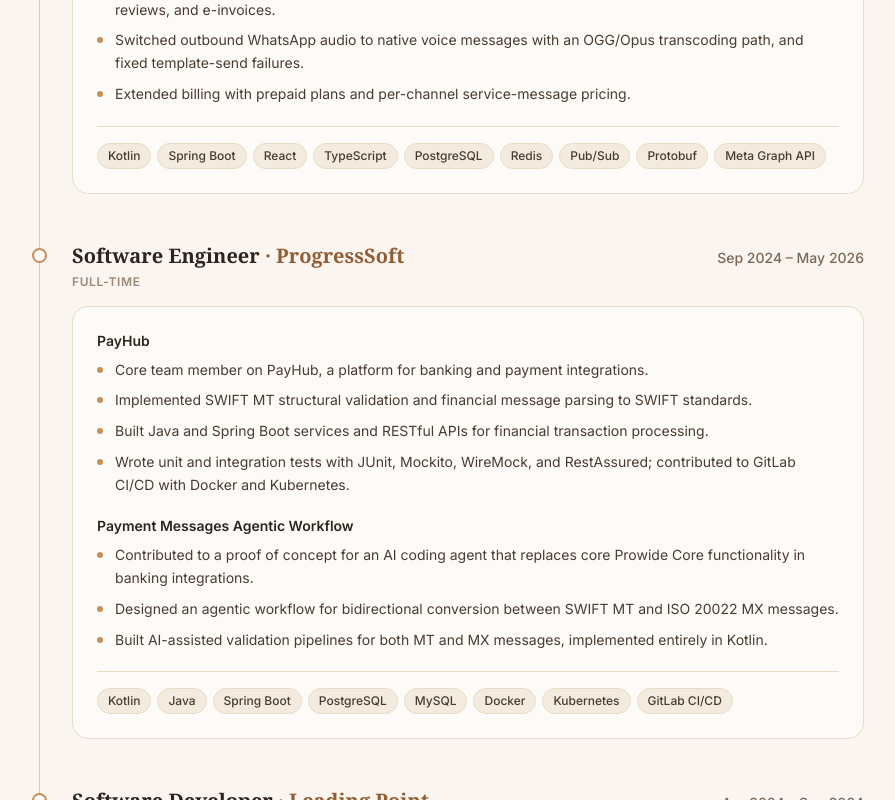
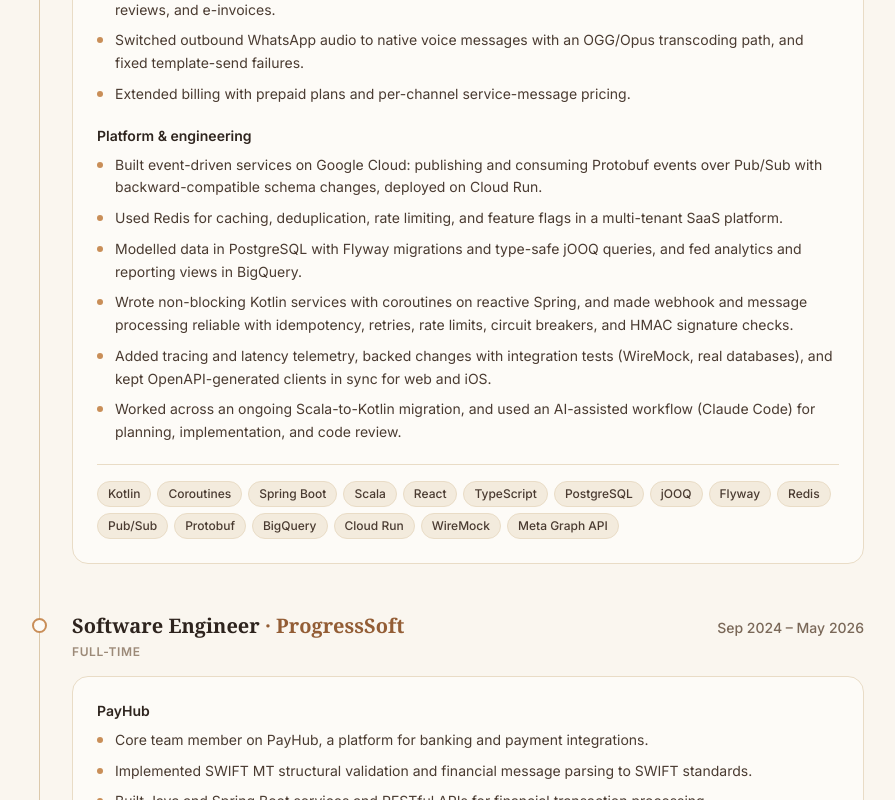
Before and after one commit to hamzahassancode/portfolio, a React (Vite) app in the folder frontend/: page / in a window 1280 px wide. Shown: the part 1640-2440 px from the top of the page, without its empty margins (192-1087 px from the left). Built offline with nearby package versions, Linux system fonts and the light colour scheme.

Commit message:
Add BusinessChat platform experience to site and CV

```diff
--- a/frontend/src/data/portfolio.ts
+++ b/frontend/src/data/portfolio.ts
@@ -36,8 +36,19 @@
           'Extended billing with prepaid plans and per-channel service-message pricing.',
         ],
       },
+      {
+        name: 'Platform & engineering',
+        points: [
+          'Built event-driven services on Google Cloud: publishing and consuming Protobuf events over Pub/Sub with backward-compatible schema changes, deployed on Cloud Run.',
+          'Used Redis for caching, deduplication, rate limiting, and feature flags in a multi-tenant SaaS platform.',
+          'Modelled data in PostgreSQL with Flyway migrations and type-safe jOOQ queries, and fed analytics and reporting views in BigQuery.',
+          'Wrote non-blocking Kotlin services with coroutines on reactive Spring, and made webhook and message processing reliable with idempotency, retries, rate limits, circuit breakers, and HMAC signature checks.',
+          'Added tracing and latency telemetry, backed changes with integration tests (WireMock, real databases), and kept OpenAPI-generated clients in sync for web and iOS.',
+          'Worked across an ongoing Scala-to-Kotlin migration, and used an AI-assisted workflow (Claude Code) for planning, implementation, and code review.',
+        ],
+      },
     ],
-    tech: ['Kotlin', 'Spring Boot', 'React', 'TypeScript', 'PostgreSQL', 'Redis', 'Pub/Sub', 'Protobuf', 'Meta Graph API'],
+    tech: ['Kotlin', 'Coroutines', 'Spring Boot', 'Scala', 'React', 'TypeScript', 'PostgreSQL', 'jOOQ', 'Flyway', 'Redis', 'Pub/Sub', 'Protobuf', 'BigQuery', 'Cloud Run', 'WireMock', 'Meta Graph API'],
   },
   {
     role: 'Software Engineer',
@@ -105,13 +116,13 @@
 ];
 
 export const skillGroups: SkillGroup[] = [
-  { category: 'Languages', skills: ['Kotlin', 'Java', 'Python', 'Dart', 'C++', 'JavaScript', 'TypeScript'] },
-  { category: 'Backend & APIs', skills: ['Spring Boot', 'RESTful APIs', 'Webhooks', 'Protobuf', 'FastAPI', 'Django'] },
+  { category: 'Languages', skills: ['Kotlin', 'Java', 'Scala', 'Python', 'TypeScript', 'JavaScript', 'Dart', 'C++'] },
+  { category: 'Backend & APIs', skills: ['Spring Boot', 'Kotlin Coroutines', 'RESTful APIs', 'Webhooks', 'Event-driven architecture', 'Protobuf', 'OpenAPI', 'FastAPI', 'Django'] },
   { category: 'Messaging & Integrations', skills: ['WhatsApp Business API', 'Instagram API', 'Messenger API', 'Telegram Bot API'] },
   { category: 'Payments', skills: ['SWIFT MT', 'ISO 20022 MX', 'Message validation', 'Transaction processing'] },
-  { category: 'Databases', skills: ['PostgreSQL', 'MySQL', 'Redis', 'NoSQL', 'jOOQ', 'Liquibase'] },
-  { category: 'Cloud & DevOps', skills: ['Docker', 'Kubernetes', 'Google Cloud', 'Pub/Sub', 'CI/CD', 'Git', 'Linux'] },
-  { category: 'Testing', skills: ['JUnit', 'Mockito', 'AssertJ', 'WireMock', 'RestAssured'] },
+  { category: 'Data', skills: ['PostgreSQL', 'MySQL', 'Redis', 'BigQuery', 'NoSQL', 'jOOQ', 'Flyway', 'Liquibase'] },
+  { category: 'Cloud & DevOps', skills: ['Google Cloud', 'Cloud Run', 'Pub/Sub', 'Docker', 'Kubernetes', 'CI/CD', 'Observability', 'Git', 'Linux'] },
+  { category: 'Testing', skills: ['JUnit', 'Mockito', 'AssertJ', 'WireMock', 'RestAssured', 'Integration testing'] },
   { category: 'Frontend & Mobile', skills: ['React', 'TypeScript', 'HTML', 'CSS', 'Flutter'] },
 ];
 
```
Also changed, not shown: 2 other files (tests, documents, lock files or other folders).
